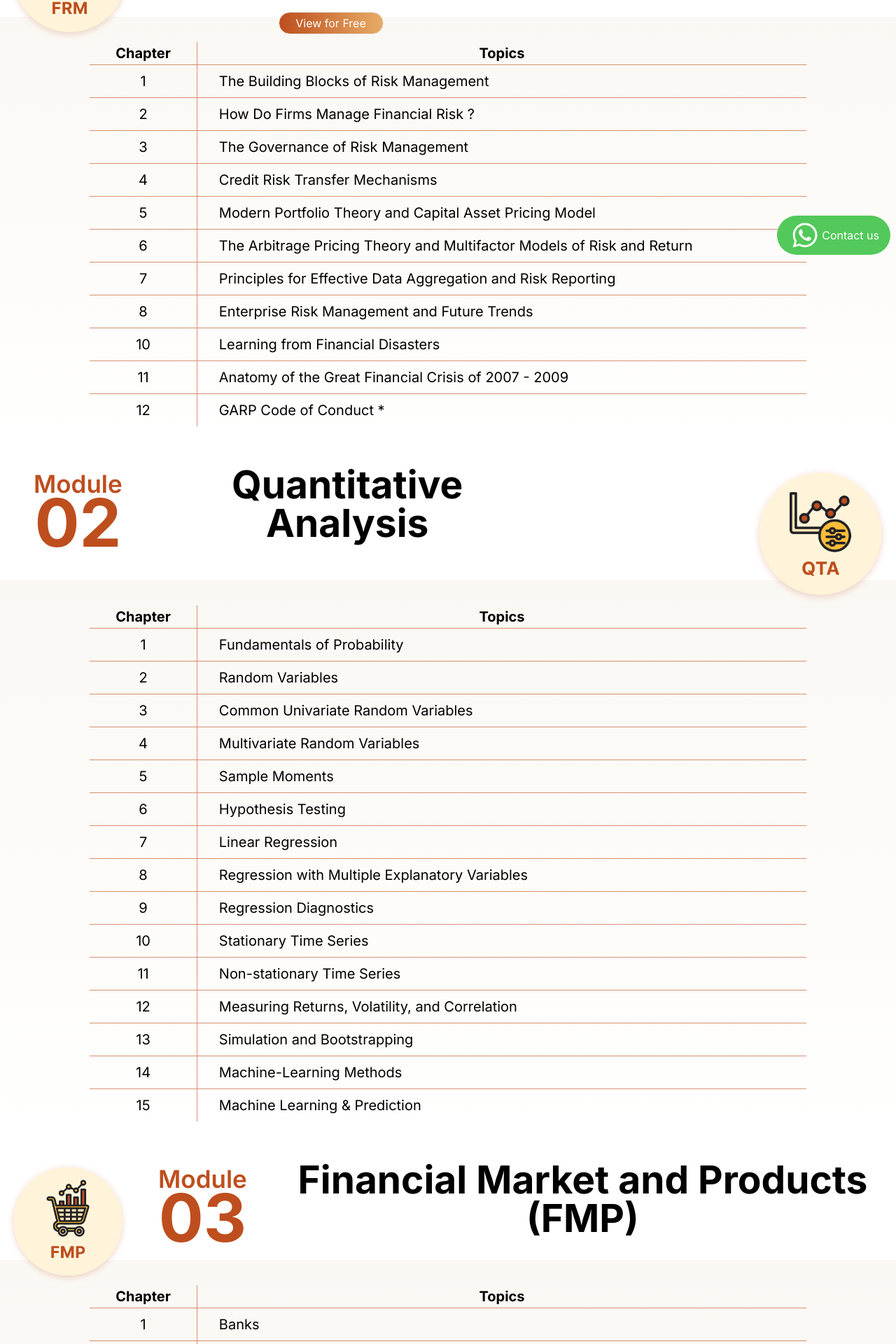
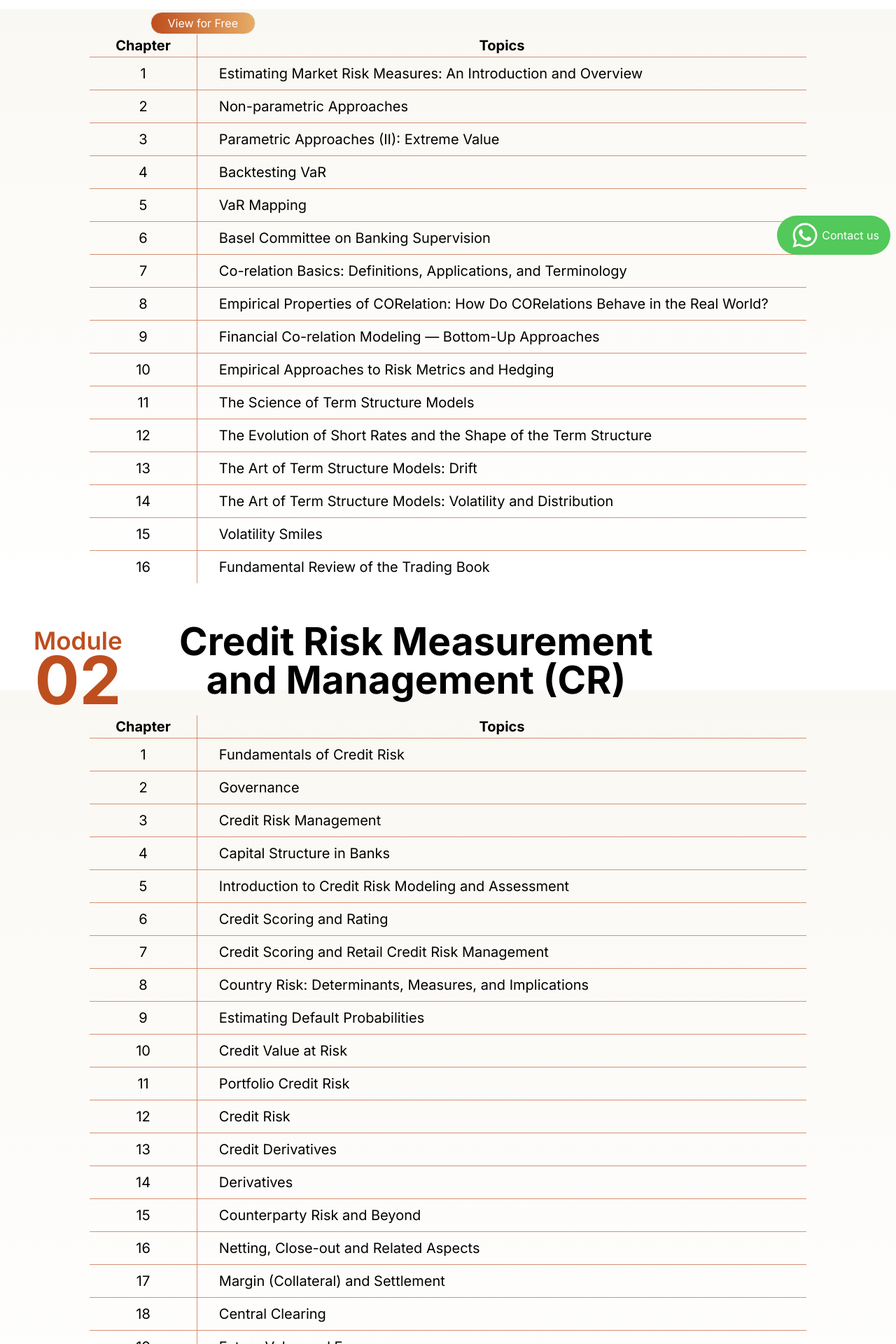
Before and after one commit to midhadomains/frm_midhafin_nextjs, a Next.js app: page /part-2/syllabus in a window 1280 px wide. Shown: the part 428-2348 px from the top of the page at 70% size. Built offline with nearby package versions, Linux system fonts and the light colour scheme.

Commit message:
part 2 syllabus

```diff
--- a/app/part-2/syllabus/page.jsx
+++ b/app/part-2/syllabus/page.jsx
@@ -4,99 +4,9 @@ import Image from 'next/image';
 import React from 'react'
 import Link from 'next/link';
 
+
 function Syllabus() {
-    const data = [{
-        img: "/group 315.png",
-        module: 1,
-        tittle: 'Foundations of Risk Management (FRM)',
-        topics: [
-            { id: 1, data: "The Building Blocks of Risk Management" },
-            { id: 2, data: 'How Do Firms Manage Financial Risk ?' },
-            { id: 3, data: "The Governance of Risk Management" },
-            { id: 4, data: 'Credit Risk Transfer Mechanisms' },
-            { id: 5, data: "Modern Portfolio Theory and Capital Asset Pricing Model" },
-            { id: 6, data: "The Arbitrage Pricing Theory and Multifactor Models of Risk and Return" },
-            { id: 7, data: "Principles for Effective Data Aggregation and Risk Reporting" },
-            { id: 8, data: "Enterprise Risk Management and Future Trends" },
-            { id: 10, data: "Learning from Financial Disasters" },
-            { id: 11, data: "Anatomy of the Great Financial Crisis of 2007 - 2009" },
-            { id: 12, data: "GARP Code of Conduct *" }
-        ]
-    },
-    {
-        img: "/group 316.png",
-        module: 2,
-        tittle: 'Quantitative Analysis',
-        topics: [
-            { "id": 1, "data": "Fundamentals of Probability" },
-            { "id": 2, "data": "Random Variables" },
-            { "id": 3, "data": "Common Univariate Random Variables" },
-            { "id": 4, "data": "Multivariate Random Variables" },
-            { "id": 5, "data": "Sample Moments" },
-            { "id": 6, "data": "Hypothesis Testing" },
-            { "id": 7, "data": "Linear Regression" },
-            { "id": 8, "data": "Regression with Multiple Explanatory Variables" },
-            { "id": 9, "data": "Regression Diagnostics" },
-            { "id": 10, "data": "Stationary Time Series" },
-            { "id": 11, "data": "Non-stationary Time Series" },
-            { "id": 12, "data": "Measuring Returns, Volatility, and Correlation" },
-            { "id": 13, "data": "Simulation and Bootstrapping" },
-            { "id": 14, "data": "Machine-Learning Methods" },
-            { "id": 15, "data": "Machine Learning & Prediction" }
-        ]
 
-    },
-    {
-        img: "/group 317.png",
-        module: 3,
-        tittle: 'Financial Market and Products (FMP)',
-        topics: [
-            { "Chapter": 1, "data": "Banks" },
-            { "Chapter": 2, "data": "Insurance Companies and Pension Plans" },
-            { "Chapter": 3, "data": "Fund Management" },
-            { "Chapter": 4, "data": "Introduction to Derivatives" },
-            { "Chapter": 5, "data": "Exchanges and OTC Markets" },
-            { "Chapter": 6, "data": "Central Clearing" },
-            { "Chapter": 7, "data": "Futures Markets" },
-            { "Chapter": 8, "data": "Using Futures for Hedging" },
-            { "Chapter": 9, "data": "Foreign Exchange Markets" },
-            { "Chapter": 10, "data": "Pricing Financial Forwards and Futures" },
-            { "Chapter": 11, "data": "Commodity Forwards and Futures" },
-            { "Chapter": 12, "data": "Options Markets" },
-            { "Chapter": 13, "data": "Properties of Options" },
-            { "Chapter": 14, "data": "Trading Strategies" },
-            { "Chapter": 15, "data": "Exotic Options" },
-            { "Chapter": 16, "data": "Properties of Interest Rates" },
-            { "Chapter": 17, "data": "Corporate Bonds" },
-            { "Chapter": 18, "data": "Mortgages and Mortgage-Backed Securities" },
-            { "Chapter": 19, "data": "Interest Rate Futures" },
-            { "Chapter": 20, "data": "Swaps" }
-        ]
-    },
-    {
-        img: "/group 318.png",
-        module: 4,
-        tittle: 'Valuation and Risk Management (VRM)',
-        topics: [
-            { "Chapter": 1, "data": "Measures of Financial Risk" },
-            { "Chapter": 2, "data": "Calculating and Applying VaR" },
-            { "Chapter": 3, "data": "Measuring and Monitoring Volatility" },
-            { "Chapter": 4, "data": "External and Internal Credit Ratings" },
-            { "Chapter": 5, "data": "Country Risk: Determinants, Measures, and Implications" },
-            { "Chapter": 6, "data": "Measuring Credit Risk" },
-            { "Chapter": 7, "data": "Operational Risk" },
-            { "Chapter": 8, "data": "Stress Testing" },
-            { "Chapter": 9, "data": "Pricing Conventions, Discounting, and Arbitrage" },
-            { "Chapter": 10, "data": "Interest Rates" },
-            { "Chapter": 11, "data": "Bond Yields and Return Calculations" },
-            { "Chapter": 12, "data": "Applying Duration, Convexity, and DV01" },
-            { "Chapter": 13, "data": "Modeling Non-Parallel Term Structure Shifts and Hedging" },
-            { "Chapter": 14, "data": "Binomial Trees" },
-            { "Chapter": 15, "data": "The Black-Scholes-Merton Model" },
-            { "Chapter": 16, "data": "Option Sensitivity Measures: The 'Greeks'" }
-        ]
-    }
-    ]
 
     const Module1_data = {
         title: "Foundations of Risk Management (FRM)",
@@ -190,29 +100,29 @@ function Syllabus() {
         <div>
             <Navbar />
             <div className='bg-syllabusbg p-4 md:p-8 text-center pt-7 mb-9'>
-                <h3 className='text-[22px] sm:text-[28px] lg:text-[35px] font-medium text-[#BE4E1E]'>FRM part-1</h3>
+                <h3 className='text-[22px] sm:text-[28px] lg:text-[35px] font-medium text-[#BE4E1E]'>FRM part-2</h3>
                 <h1 className='text-[30px]  sm:text-[35px]  md:text-[45px] lg:text-[55px] font-semibold text-[#6A1C1A]'>Syllabus</h1>
             </div>
             <div className='max-w-[1300px] mx-auto sm:mt-5'>
                 <div className='w-[100%] flex justify-around -mb-5 sm:-mb-9 px-2 sm:px-2'>
                     <div>
-                        <Image width={270} height={270} src={data[0].img} alt="frm" />
+                        {/* <Image width={270} height={270} src={} alt="frm" /> */}
                     </div>
                     <div className='p-[2px] lg:p-5 lg:pt-0 sm:mx-5'>
                         <h2 className='text-[#BE4E1E] text-[18px] sm:text-[25px] lg:text-[35px]  font-semibold'>Module</h2>
-                        <h1 className='text-[#BE4E1E] text-[35px]  sm:text-[45px]  md:text-[50px] text-center leading-[35px] sm:leading-[40px] lg:leading-[60px] lg:text-[95px] font-bold'>0{data[0].module}</h1>
+                        <h1 className='text-[#BE4E1E] text-[35px]  sm:text-[45px]  md:text-[50px] text-center leading-[35px] sm:leading-[40px] lg:leading-[60px] lg:text-[95px] font-bold'>0{data[0].module_no}</h1>
                     </div>
                     <div className='mt-[140px]'>
-                    <Link href={data[0].tittle}>
+                        <Link href={data[0].module_title}>
                             <button className='border rounded-2xl w-[150px] h-[4vh] bg-gradient-to-r from-[#BE4E1E] to-[#E7AC66] text-white'>View for Free</button>
                         </Link>
                     </div>
                     <div className='-mt-[20px]'>
-                        <h1 className='font-bold text-[20px]  sm:text-[30px]  md:text-[35px] lg:text-[55px] leading-[25px] sm:leading-[55px] m-1 sm:m-0 text-center'>{data[0].tittle}</h1>
+                        <h1 className='font-bold text-[20px]  sm:text-[30px]  md:text-[35px] lg:text-[55px] leading-[25px] sm:leading-[55px] m-1 sm:m-0 text-center'>{data[0].module_title}</h1>
                     </div>
                 </div>
                 <div className='mx-auto  bg-gradient-to-b from-[#FAF8F3] to-[#FFFFFF] py-9'>
-                    <table className='w-[90%] sm:w-[80%] mx-auto ' >
+                    <table className='w-[90%] sm:w-[80%] mx-auto' >
                         <thead>
                             <tr className='text-[12px] sm:text-[16px] lg:text-[20px]'>
                                 <th className='border-r border-b border-[#BE4E1E9C] w-[15%]'>Chapter</th>
@@ -237,13 +147,13 @@ function Syllabus() {
 
                     <div className='p-[2px] lg:p-5 lg:pt-0 sm:mx-5'>
                         <h2 className='text-[#BE4E1E] text-[18px] sm:text-[25px] lg:text-[35px]  font-semibold'>Module</h2>
-                        <h1 className='text-[#BE4E1E] text-[35px]  sm:text-[45px]  md:text-[50px] text-center leading-[35px] sm:leading-[40px] lg:leading-[60px] lg:text-[95px] font-bold'>0{data[1].module}</h1>
+                        <h1 className='text-[#BE4E1E] text-[35px]  sm:text-[45px]  md:text-[50px] text-center leading-[35px] sm:leading-[40px] lg:leading-[60px] lg:text-[95px] font-bold'>0{data[1].module_no}</h1>
                     </div>
                     <div className=''>
-                        <h1 className='font-bold text-[20px]  sm:text-[30px]  md:text-[35px] lg:text-[55px] leading-[25px] sm:leading-[55px] m-1 sm:m-0 text-center'>{data[1].tittle}</h1>
+                        <h1 className='font-bold text-[20px]  sm:text-[30px]  md:text-[35px] lg:text-[55px] leading-[25px] sm:leading-[55px] m-1 sm:m-0 text-center'>{data[1].module_title}</h1>
                     </div>
                     <div className='w-[40%] flex justify-end'>
-                        <Image width={200} height={200} src={data[1].img} alt="qta" />
+                        {/* <Image width={200} height={200} src={part-1/pt_pw.svg} alt="qta" /> */}
                     </div>
                 </div>
                 <div className='mx-auto  bg-gradient-to-b from-[#FAF8F3] to-[#FFFFFF] py-9'>
@@ -270,14 +180,14 @@ function Syllabus() {
             <div className='max-w-[1300px] mx-auto sm:mt-5'>
                 <div className='w-[100%] flex justify-start -mb-5 sm:-mb-9 px-2 sm:px-2'>
                     <div>
-                        <Image width={200} height={200} src={data[2].img} alt="fmp" />
+                        {/* <Image width={200} height={200} src={part-1/pt_pw.svg} alt="fmp" /> */}
                     </div>
                     <div className='p-[2px] lg:p-5 lg:pt-0 sm:mx-5'>
                         <h2 className='text-[#BE4E1E] text-[18px] sm:text-[25px] lg:text-[35px]  font-semibold'>Module</h2>
-                        <h1 className='text-[#BE4E1E] text-[35px]  sm:text-[45px]  md:text-[50px] text-center leading-[35px] sm:leading-[40px] lg:leading-[60px] lg:text-[95px] font-bold'>0{data[2].module}</h1>
+                        <h1 className='text-[#BE4E1E] text-[35px]  sm:text-[45px]  md:text-[50px] text-center leading-[35px] sm:leading-[40px] lg:leading-[60px] lg:text-[95px] font-bold'>0{data[2].module_no}</h1>
                     </div>
                     <div className=''>
-                        <h1 className='font-bold text-[20px]  sm:text-[30px]  md:text-[35px] lg:text-[55px] leading-[25px] sm:leading-[55px] m-1 sm:m-0 text-center'>{data[2].tittle}</h1>
+                        <h1 className='font-bold text-[20px]  sm:text-[30px]  md:text-[35px] lg:text-[55px] leading-[25px] sm:leading-[55px] m-1 sm:m-0 text-center'>{data[2].module_title}</h1>
                     </div>
                 </div>
                 <div className='mx-auto  bg-gradient-to-b from-[#FAF8F3] to-[#FFFFFF] py-9'>
@@ -291,8 +201,8 @@ function Syllabus() {
                         <tbody>
                             {
                                 data[2].topics.map((el) => {
-                                    return <tr className='text-[12px] sm:text-[16px] lg:text-[20px]' key={el.Chapter} >
-                                        <td className='border-r border-t border-[#BE4E1E9C] py-2 w-[15%] text-center'>{el.Chapter}</td>
+                                    return <tr className='text-[12px] sm:text-[16px] lg:text-[20px]' key={el.id} >
+                                        <td className='border-r border-t border-[#BE4E1E9C] py-2 w-[15%] text-center'>{el.id}</td>
                                         <td className='border-l border-t border-[#BE4E1E9C] py-2 pl-[3%]'>{el.data}</td>
                                     </tr>
                                 })
@@ -305,13 +215,13 @@ function Syllabus() {
                 <div className='w-[100%] flex justify-start -mb-5 sm:-mb-9 px-2 sm:px-2'>
                     <div className='p-[2px] lg:p-5 lg:pt-0 sm:mx-5'>
                         <h2 className='text-[#BE4E1E] text-[18px] sm:text-[25px] lg:text-[35px]  font-semibold'>Module</h2>
-                        <h1 className='text-[#BE4E1E] text-[35px]  sm:text-[45px]  md:text-[50px] text-center leading-[35px] sm:leading-[40px] lg:leading-[60px] lg:text-[95px] font-bold'>0{data[3].module}</h1>
+                        <h1 className='text-[#BE4E1E] text-[35px]  sm:text-[45px]  md:text-[50px] text-center leading-[35px] sm:leading-[40px] lg:leading-[60px] lg:text-[95px] font-bold'>0{data[3].module_no}</h1>
                     </div>
                     <div className=''>
-                        <h1 className='font-bold text-[20px]  sm:text-[30px]  md:text-[35px] lg:text-[55px] leading-[25px] sm:leading-[55px] m-1 sm:m-0 text-center'>{data[3].tittle}</h1>
+                        <h1 className='font-bold text-[20px]  sm:text-[30px]  md:text-[35px] lg:text-[55px] leading-[25px] sm:leading-[55px] m-1 sm:m-0 text-center'>{data[3].module_title}</h1>
                     </div>
                     <div>
-                        <Image width={200} height={200} src={data[3].img} alt="vrm" />
+                        {/* <Image width={200} height={200} src={part-1/pt_pw.svg} alt="vrm" /> */}
                     </div>
                 </div>
                 <div className='mx-auto  bg-gradient-to-b from-[#FAF8F3] to-[#FFFFFF] py-9'>
@@ -325,8 +235,8 @@ function Syllabus() {
                         <tbody>
                             {
                                 data[3].topics.map((el) => {
-                                    return <tr className='text-[12px] sm:text-[16px] lg:text-[20px]' key={el.Chapter} >
-                                        <td className='border-r border-t border-[#BE4E1E9C] py-2 w-[15%] text-center'>{el.Chapter}</td>
+                                    return <tr className='text-[12px] sm:text-[16px] lg:text-[20px]' key={el.id} >
+                                        <td className='border-r border-t border-[#BE4E1E9C] py-2 w-[15%] text-center'>{el.id}</td>
                                         <td className='border-l border-t border-[#BE4E1E9C] py-2 pl-[3%]'>{el.data}</td>
                                     </tr>
                                 })
@@ -341,3 +251,117 @@ function Syllabus() {
 }
 
 export default Syllabus;
+
+
+const data = [
+    {
+        img: "/group 315.png",
+        module_no: 1,
+        module_title: 'Market Risk Measurement and Management (MR)',
+        topics: [
+            { id: 1, data: "Estimating Market Risk Measures: An Introduction and Overview " },
+            { id: 2, data: 'Non-parametric Approaches' },
+            { id: 3, data: "Parametric Approaches (II): Extreme Value" },
+            { id: 4, data: 'Backtesting VaR' },
+            { id: 5, data: "VaR Mapping" },
+            { id: 6, data: "Basel Committee on Banking Supervision" },
+            { id: 7, data: "Co-relation Basics: Definitions, Applications, and Terminology " },
+            { id: 8, data: "Empirical Properties of CORelation: How Do CORelations Behave in the Real World?" },
+            { id: 9, data: "Financial Co-relation Modeling — Bottom-Up Approaches" },
+            { id: 10, data: "Empirical Approaches to Risk Metrics and Hedging" },
+            { id: 11, data: "The Science of Term Structure Models" },
+            { id: 12, data: "The Evolution of Short Rates and the Shape of the Term Structure" },
+            { id: 13, data: "The Art of Term Structure Models: Drift" },
+            { id: 14, data: "The Art of Term Structure Models: Volatility and Distribution" },
+            { id: 15, data: "Volatility Smiles" },
+            { id: 16, data: "Fundamental Review of the Trading Book" }
+        ]
+    },
+    {
+        img: "/group 316.png",
+        module_no: 2,
+        module_title: 'Credit Risk Measurement and Management (CR)',
+        topics: [
+            { id: 1, data: "Fundamentals of Credit Risk" },
+            { id: 2, data: "Governance" },
+            { id: 3, data: "Credit Risk Management" },
+            { id: 4, data: "Capital Structure in Banks" },
+            { id: 5, data: "Introduction to Credit Risk Modeling and Assessment" },
+            { id: 6, data: "Credit Scoring and Rating " },
+            { id: 7, data: "Credit Scoring and Retail Credit Risk Management" },
+            { id: 8, data: "Country Risk: Determinants, Measures, and Implications" },
+            { id: 9, data: "Estimating Default Probabilities" },
+            { id: 10, data: "Credit Value at Risk" },
+            { id: 11, data: "Portfolio Credit Risk" },
+            { id: 12, data: " Credit Risk" },
+            { id: 13, data: "Credit Derivatives" },
+            { id: 14, data: "Derivatives" },
+            { id: 15, data: "Counterparty Risk and Beyond" },
+            { id: 16, data: "Netting, Close-out and Related Aspects" },
+            { id: 17, data: "Margin (Collateral) and Settlement" },
+            { id: 18, data: "Central Clearing" },
+            { id: 19, data: "Future Value and Exposure" },
+            { id: 20, data: "CVA " },
+            { id: 21, data: "The Evolution of Stress Testing Counterparty Exposures" },
+            { id: 22, data: "Structured Credit Risk" },
+            { id: 23, data: "An Introduction to Securitisation " }
+        ]
+
+    },
+    {
+        img: "/group 317.png",
+        module_no: 3,
+        module_title: "Operational Risk and Resilience (OR)",
+        topics: [
+            { id: 1, data: "Introduction to Operational Risk and Resilience" },
+            { id: 2, data: "Risk Governance" },
+            { id: 3, data: "Risk Identification" },
+            { id: 4, data: "Risk Measurement and Assessment" },
+            { id: 5, data: "Risk Mitigation" },
+            { id: 6, data: "Risk Reporting" },
+            { id: 7, data: "Integrated Risk Management" },
+            { id: 8, data: "Cyber-resilience: Range of practices" },
+            { id: 9, data: "Case Study: Cyberthreats and Information Security Risks" },
+            { id: 10, data: "Sound Management of Risks related to Money Laundering and Financing of Terrorism" },
+            { id: 11, data: "Case Study: Financial Crime and Fraud" },
+            { id: 12, data: "Guidance on Managing Outsourcing Risk" },
+            { id: 13, data: "Third-party Risk Management" },
+            { id: 14, data: "Case Study: Investor Protection and Compliance Risks in Investment Activities" },
+            { id: 15, data: "Supervisory Guidance on Model Risk Management" },
+            { id: 16, data: "Case Study: Model Risk and Model Validation" },
+            { id: 17, data: "Stress Testing Banks" },
+            { id: 18, data: "Risk Capital Attribution and Risk-Adjusted Performance Measurement" },
+            { id: 19, data: "Range of practices and issues in economic capital frameworks" },
+            { id: 20, data: "Capital Planning at Large Bank Holding Companies: Supervisory Expectations and Range of Current Practice" },
+            { id: 21, data: "Capital Regulation Before the Global Financial Crisis" },
+            { id: 22, data: "Solvency, Liquidity, and Other Regulation After the Global Financial Crisis" },
+            { id: 23, data: "High-level summary of Basel III reforms" },
+            { id: 24, data: "Basel III: Finalising post-crisis reforms" }
+        ]
+    },
+    {
+        img: "/group 317.png",
+        module_no: 4,
+        module_title: "Liquidity and Treasury Risk Measurement and Management (LR)",
+        topics: [
+            { id: 1, data: "Liquidity Risk" },
+            { id: 2, data: "Liquidity and Leverage" },
+            { id: 3, data: "Early Warning Indicators" },
+            { id: 4, data: "The Investment Function in Financial-Services Management" },
+            { id: 5, data: "Liquidity and Reserves Management: Strategies and Policies" },
+            { id: 6, data: "Intraday Liquidity Risk Management" },
+            { id: 7, data: "Monitoring Liquidity" },
+            { id: 8, data: "The Failure Mechanics of Dealer Banks" },
+            { id: 9, data: "Liquidity Stress Testing" },
+            { id: 10, data: "Liquidity Risk Reporting and Stress Testing" },
+            { id: 11, data: "Contingency Funding Planning" },
+            { id: 12, data: "Managing and Pricing Deposit Services" },
+            { id: 14, data: "Repurchase Agreements and Financing" },
+            { id: 15, data: "Liquidity Transfer Pricing: A Guide to Better Practice" },
+            { id: 16, data: "The US Dollar Shortage in Global Banking and the International Policy Response" },
+            { id: 17, data: "Covered Interest Parity Lost: Understanding the Cross-Currency Basis" },
+            { id: 18, data: "Risk Management for Changing Interest Rates: Asset-Liability Management and Duration Techniques" },
+            { id: 19, data: "Illiquid Assets" }
+        ]
+    }
+]
```
Also changed, not shown: app/part-2/syllabus/syllabus.txt (added). Lines whose indentation alone changed are shown as unchanged.
